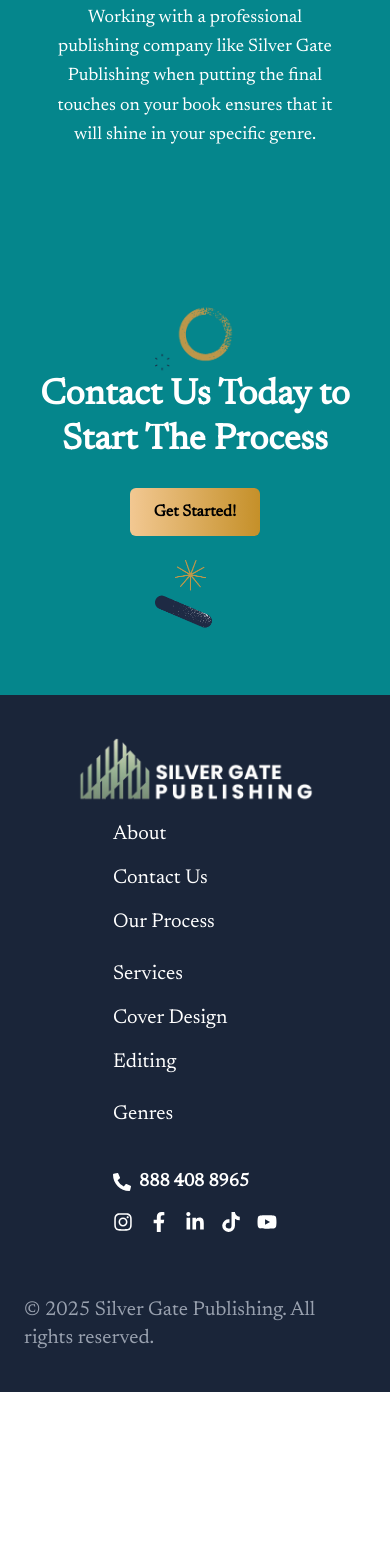
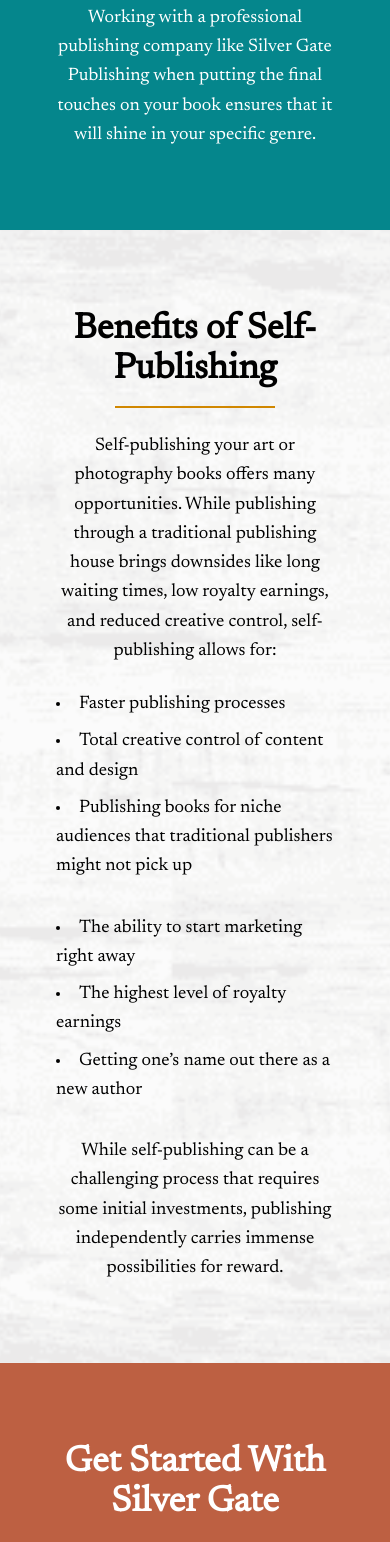
Before and after one commit to FahizOzil/palmbay-publisher, a Next.js app: page /genres/art in a window 390 px wide. Shown: the part 5603-7145 px from the top of the page. Before the commit the page ends 6995 px from the top, so only its background shows below. Built offline with nearby package versions, Linux system fonts and the light colour scheme.

Commit message:
Update page.jsx

```diff
--- a/app/genres/art/page.jsx
+++ b/app/genres/art/page.jsx
@@ -4,6 +4,7 @@ import Footer from '@/app/Components/Footer'
 import Navbar from '@/app/Components/Navbar'
 import Solutions from '@/app/Components/Solutions'
 import React from 'react'
+import { FaBook, FaBullhorn, FaEdit } from 'react-icons/fa'
 
 const page = () => {
   return (
@@ -99,7 +100,7 @@ const page = () => {
         </div>
       </section>
 
-      {/* New Section: Publishing Art and Photography Books */}
+      {/* Section: Publishing Art and Photography Books */}
       <section className="py-20 px-14 customgreen text-white">
         <div className="max-w-4xl mx-auto">
           <h2 className="text-4xl md:text-5xl font-bold mb-4 text-center">
@@ -115,6 +116,81 @@ const page = () => {
         </div>
       </section>
 
+      {/* New Section: Benefits of Self-Publishing */}
+      <section
+        className="py-20 px-14 text-black bg-cover bg-center"
+        style={{ backgroundImage: "url('/whitewood.png')" }}
+      >
+        <div className="max-w-4xl mx-auto">
+          <h2 className="text-4xl md:text-5xl font-bold mb-4 text-center">
+            Benefits of Self-Publishing
+          </h2>
+          <div className="border-b-2 border-yellow-600 w-40 mx-auto mb-6"></div>
+          <p className="text-lg leading-relaxed mb-6 text-center">
+            Self-publishing your art or photography books offers many opportunities. While publishing through a traditional publishing house brings downsides like long waiting times, low royalty earnings, and reduced creative control, self-publishing allows for:
+          </p>
+          <div className="grid grid-cols-1 md:grid-cols-2 gap-6">
+            <ul className="list-disc list-inside text-lg leading-relaxed">
+              <li className="mb-2">Faster publishing processes</li>
+              <li className="mb-2">Total creative control of content and design</li>
+              <li className="mb-2">
+                Publishing books for niche audiences that traditional publishers might not pick up
+              </li>
+            </ul>
+            <ul className="list-disc list-inside text-lg leading-relaxed">
+              <li className="mb-2">The ability to start marketing right away</li>
+              <li className="mb-2">The highest level of royalty earnings</li>
+              <li className="mb-2">Getting one’s name out there as a new author</li>
+            </ul>
+          </div>
+          <p className="text-lg leading-relaxed mt-6 text-center">
+            While self-publishing can be a challenging process that requires some initial investments, publishing independently carries immense possibilities for reward.
+          </p>
+        </div>
+      </section>
+        <section className="py-20 px-14 customorange text-black">
+                <h2 className="text-4xl md:text-5xl text-white font-bold mb-4 text-center">
+                  Get Started With Silver Gate
+                </h2>
+                <p className="text-lg leading-relaxed text-white mb-6 text-center max-w-4xl mx-auto">
+                  After you write your book, the next step is to publish your story and get it into the hands of interested readers. If you want to retain maximum control over your book, consider self-publishing it. This method allows you to make the final decisions about everything from the cover design to printing. Additionally, you can earn higher royalties than you would if you published your book with a traditional publisher. Self-publishing may sound intimidating, but the process can be easy and fast with the help of a top-tier publishing company like Silver Gate Publishing. We offer a variety of services to support writers through the self-publishing process, including:
+                </p>
+                <div className="grid grid-cols-1 md:grid-cols-3 gap-6 max-w-5xl mx-auto">
+                  {/* Book Cover Design */}
+                  <div className="bg-white p-6 rounded-lg shadow-lg text-center">
+                    <FaBook className="text-4xl text-orange-600 mx-auto mb-4" />
+                    <h3 className="text-xl font-bold mb-2">Book Cover Design</h3>
+                    <p className="text-base leading-relaxed mb-4">
+                      We create genre-appropriate book covers that will catch readers’ attention. We offer several different packages to fit every budget and artistic need.
+                    </p>
+                    <button className="bg-yellow-600 text-white px-4 py-2 rounded hover:bg-yellow-700 transition">
+                      Learn More
+                    </button>
+                  </div>
+                  {/* Editing Services */}
+                  <div className="bg-white p-6 rounded-lg shadow-lg text-center">
+                    <FaEdit className="text-4xl text-orange-600 mx-auto mb-4" />
+                    <h3 className="text-xl font-bold mb-2">Editing Services</h3>
+                    <p className="text-base leading-relaxed mb-4">
+                      After you have spent countless hours writing and revising your book, your familiarity with the text can make it difficult to pick out content and grammar errors. Our book editing team will provide comprehensive feedback, from copyediting to in-depth developmental editing.
+                    </p>
+                    <button className="bg-yellow-600 text-white px-4 py-2 rounded hover:bg-yellow-700 transition">
+                      Learn More
+                    </button>
+                  </div>
+                  {/* Marketing */}
+                  <div className="bg-white p-6 rounded-lg shadow-lg text-center">
+                    <FaBullhorn className="text-4xl text-orange-600 mx-auto mb-4" />
+                    <h3 className="text-xl font-bold mb-2">Marketing</h3>
+                    <p className="text-base leading-relaxed mb-4">
+                      One of the most challenging aspects of publishing is making sure that readers can find and purchase your book. We provide book marketing services that make it easy for you to share your book with a diverse audience. For example, we can design intriguing back cover text and produce a custom author website.
+                    </p>
+                    <button className="bg-yellow-600 text-white px-4 py-2 rounded hover:bg-yellow-700 transition">
+                      Learn More
+                    </button>
+                  </div>
+                </div>
+              </section>
       <ContactBanner />
       <Footer />
     </div>
```
